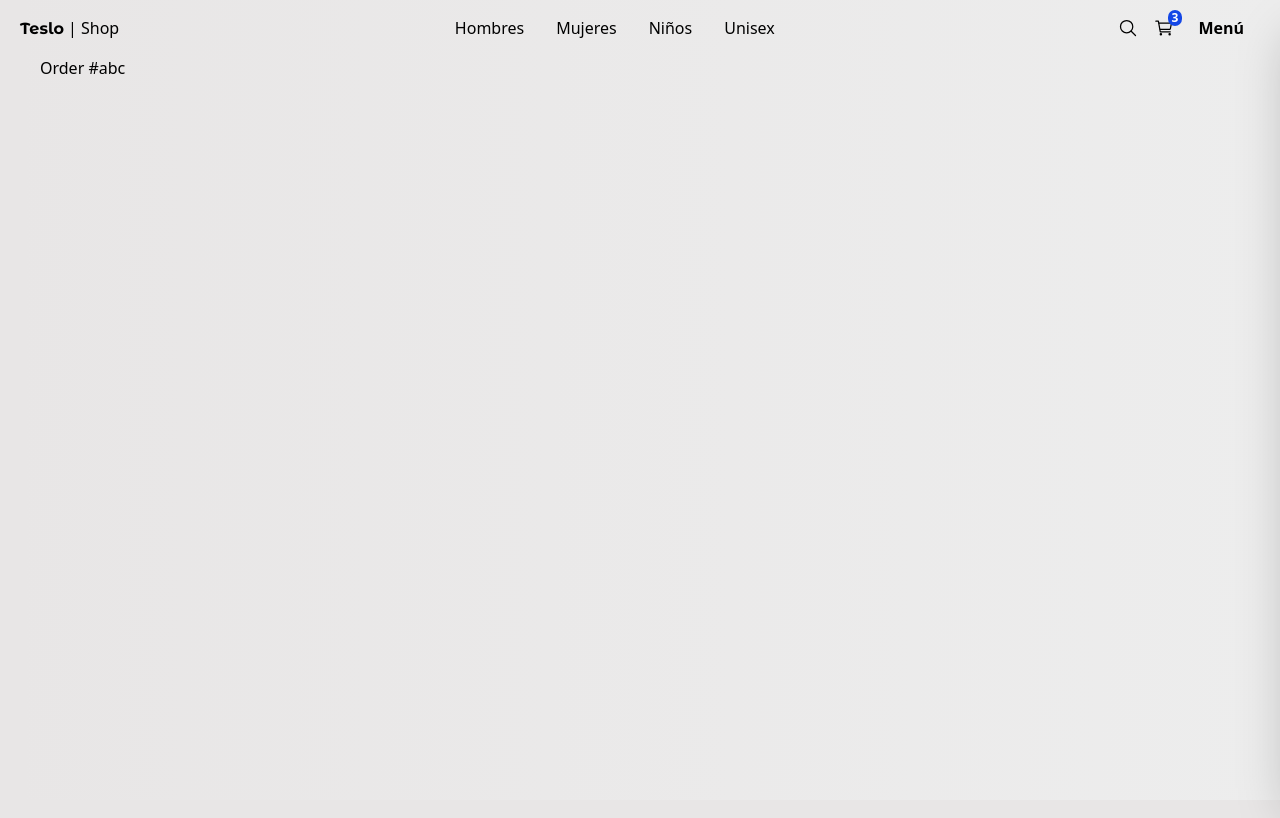
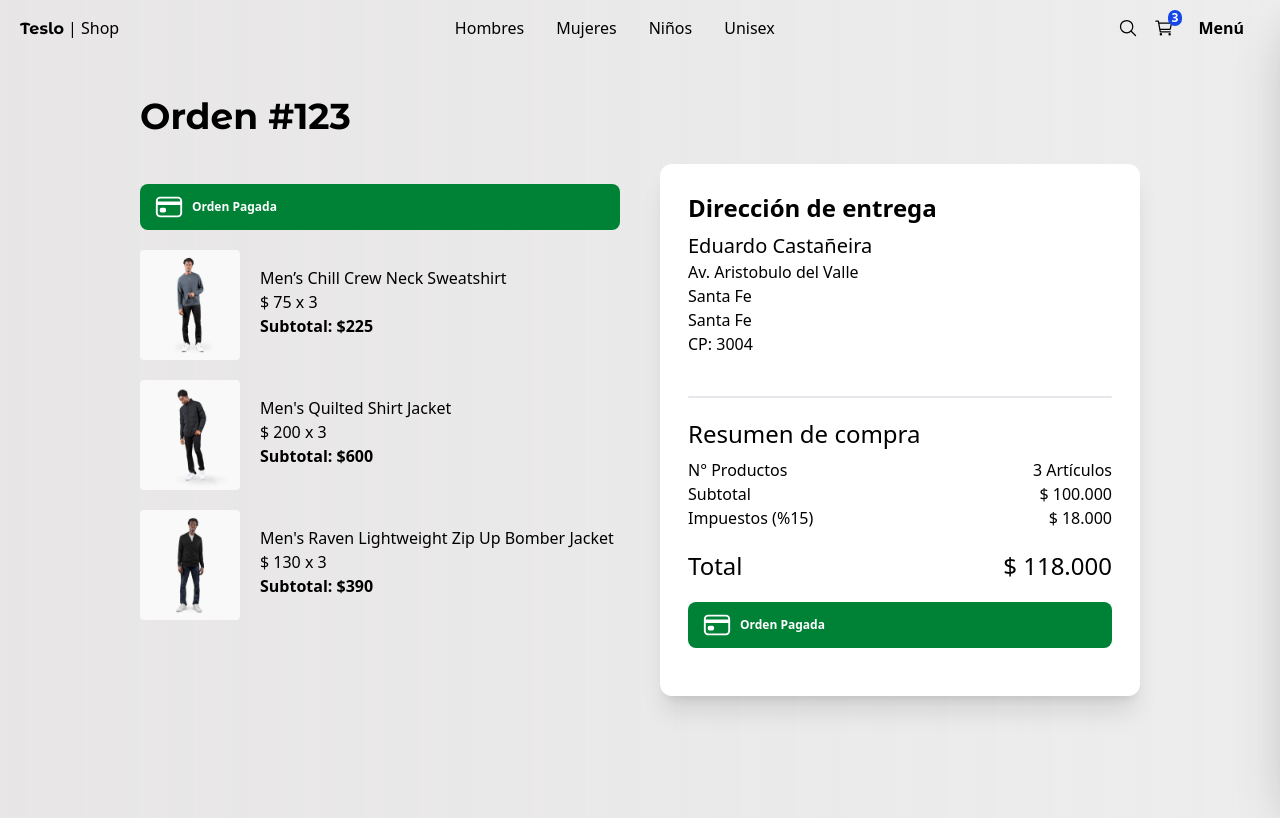
Before and after one commit to eduucas99/ecommerce-shop, a Next.js app: page /orders/123 in a window 1280 px wide. Shown: the top 818 px of the page. Built offline with nearby package versions, Linux system fonts and the light colour scheme.

Commit message:
add OrderPage

```diff
--- a/src/app/(shop)/orders/[id]/page.tsx
+++ b/src/app/(shop)/orders/[id]/page.tsx
@@ -1,8 +1,117 @@
+import { Title } from "@/components";
+import { initialData } from "@/seed/seed";
+import Link from "next/link";
+import Image from "next/image";
+import clsx from "clsx";
+import { IoCardOutline } from 'react-icons/io5';
 
-export default function() {
+const productsInCart = [
+  initialData.products[0],
+  initialData.products[1],
+  initialData.products[2],
+];
+interface Props {
+  params:{
+    id: string;
+  }
+}
+export default async function({params}: Props) {
+  const {id} = await params;
+  //Todo: verificar
+  //redirect(/)
   return (
-    <div>
-      <h1>Order #abc</h1>
+    <div className="flex justify-center items-center mb-72 px-10 sm:px-0">
+
+      <div className="flex flex-col w-250">
+        <Title title={`Orden #${id}`}/>
+        <div className="grid grid-cols-1 sm:grid-cols-2 gap-10">
+          {/* Carrito */}
+          <div className="flex flex-col mt-5">
+            <div className={
+              clsx(
+                "flex items-center rounded-lg py-2 px-3.5 text-xs font-bold text-white mb-5",
+                {
+                  'bg-red-500': false,
+                  'bg-green-700': true,
+                }
+              )
+            }>
+              <IoCardOutline size={30}/>
+              {/* <span className="mx-2">Pendiente de pago</span> */}
+              <span className="mx-2">Orden Pagada</span>
+            </div>
+            {/* Items */}
+            {
+              productsInCart.map(product => (
+                <div key={product.slug} className="flex mb-5">
+                  <Image
+                    src={`/products/${product.images[0]}`}
+                    width={100}
+                    height={100}
+                    style={{
+                      width: '100px',
+                      height: '110px',
+                    }}
+                    alt={product.title}
+                    className="mr-5 rounded"
+                  />
+                  <div className="mt-4">
+                    <p>{product.title}</p>
+                    <p>$ {product.price} x 3</p>
+                    <p className="font-bold">Subtotal: ${product.price * 3}</p>
+                  </div>
+                </div>
+              ))
+            }
+          </div>
+
+          {/* Checkout - Resumen de la compra */}
+          <div className="bg-white rounded-xl shadow-xl p-7">
+            <h2 className="text-2xl font-bold mb-2">Dirección de entrega</h2>
+            <div className="mb-10">
+              <p className="text-xl">Eduardo Castañeira</p>
+              <p>Av. Aristobulo del Valle</p>
+              <p>Santa Fe</p>
+              <p>Santa Fe</p>
+              <p>CP: 3004</p>
+            </div>
+
+            {/* Divider */}
+            <div className="w-full h-0.5 rounded bg-gray-200 mb-5" />
+            <h2 className="text-2xl mb-2">Resumen de compra</h2>
+
+            <div className="grid grid-cols-2">
+              <span>N° Productos</span>
+              <span className="text-right">3 Artículos</span>
+
+              <span>Subtotal</span>
+              <span className="text-right">$ 100.000</span>
+
+              <span>Impuestos (%15)</span>
+              <span className="text-right">$ 18.000</span>
+
+              <span className="text-2xl mt-5">Total</span>
+              <span className="text-2xl mt-5 text-right">$ 118.000</span>
+            </div>
+
+            <div className="mt-5 mb-2 w-full">
+              <div className={
+                clsx(
+                  "flex items-center rounded-lg py-2 px-3.5 text-xs font-bold text-white mb-5",
+                  {
+                    'bg-red-500': false,
+                    'bg-green-700': true,
+                  }
+                )
+              }>
+                <IoCardOutline size={30}/>
+                {/* <span className="mx-2">Pendiente de pago</span> */}
+                <span className="mx-2">Orden Pagada</span>
+              </div>
+            </div>
+          </div>
+        </div>
+      </div>
     </div>
   );
 }
```
